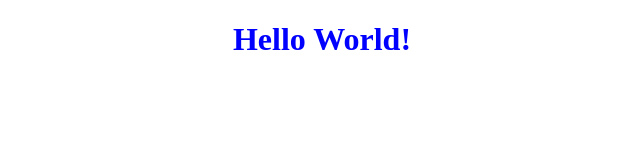
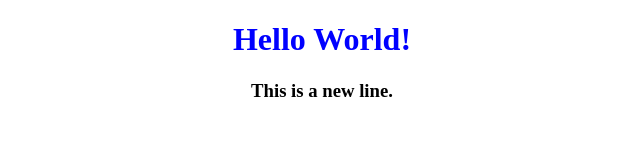
Before and after one commit to Omendra123Rajput/BasicGit, a plain HTML site: page index.html in a window 1280 px wide. Shown: the whole page, without its empty margins (318-958 px from the left). Drawn offline with Linux system fonts and the light colour scheme.

Commit message:
added h3 element inthe index.html file

```diff
--- a/index.html
+++ b/index.html
@@ -10,5 +10,6 @@
 </head>
 <body>
     <h1>Hello World!</h1>
+    <h3>This is a new line.</h3>
 </body>
 </html>
```
